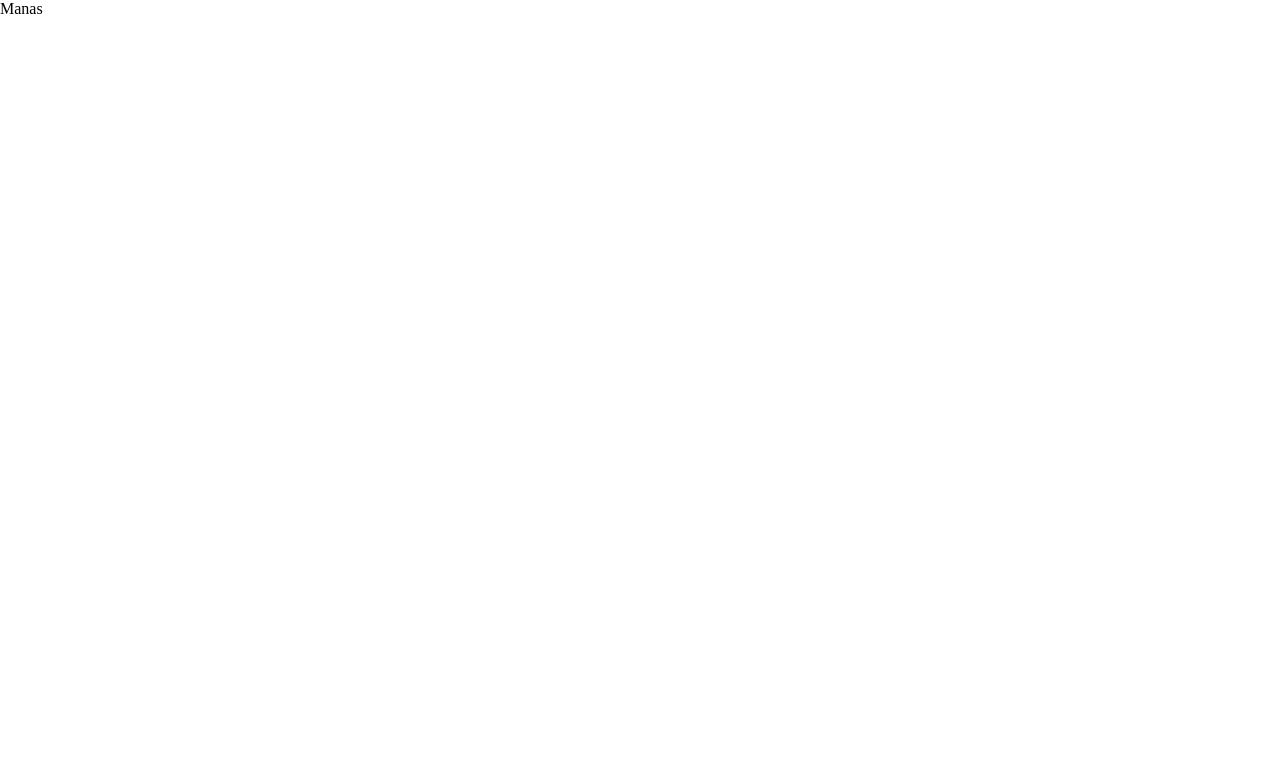
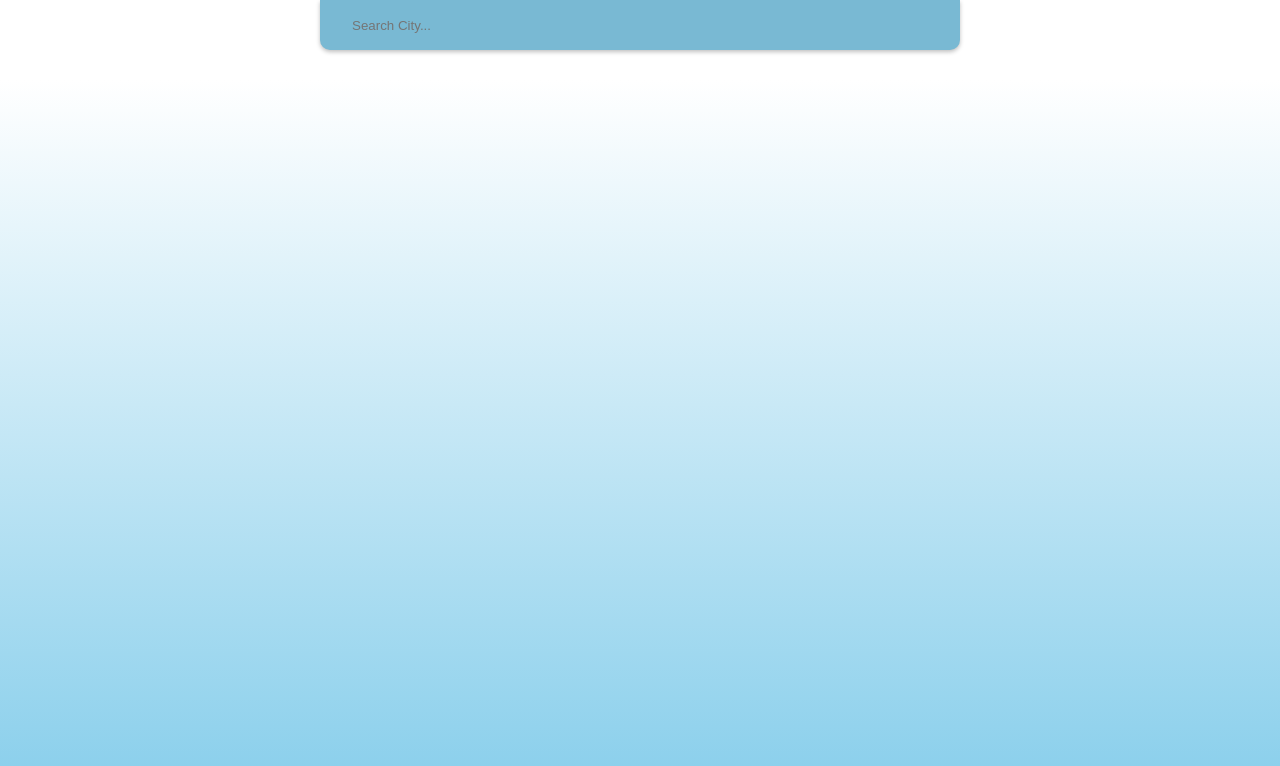
Before and after one commit to ManasMadan/GDSC-Web-Recruitment-Task, a Next.js app: page / in a window 1280 px wide. Shown: the top 766 px of the page. Built offline with nearby package versions, Linux system fonts and the light colour scheme.

Commit message:
Background Color Change Done According to Weather

```diff
--- a/next.config.js
+++ b/next.config.js
@@ -1,6 +1,6 @@
 /** @type {import('next').NextConfig} */
 const nextConfig = {
   reactStrictMode: true,
-}
+};
 
-module.exports = nextConfig
+module.exports = nextConfig;
--- /dev/null
+++ b/src/components/SearchBar.js
@@ -0,0 +1,44 @@
+import React, { useEffect, useState } from "react";
+import styles from "@/styles/SearchBar.module.css";
+import useDebounce from "@/hooks/useDebounce";
+
+export default function SearchBar({ color }) {
+  const [typing, setTyping] = useState(false);
+  const [query, setQuery] = useState("");
+  const debouncedQuery = useDebounce(query, 500);
+
+  useEffect(() => {
+    if (debouncedQuery && query.trim().length > 2) {
+      setTyping(true);
+    } else {
+      setTyping(false);
+    }
+  }, [debouncedQuery, query]);
+
+  useEffect(() => {
+    // Get API Request
+  }, [debouncedQuery]);
+
+  return (
+    <nav
+      style={{ backgroundColor: color }}
+      className={typing ? styles["searchbar-expanded"] : styles["searchbar"]}
+    >
+      <input
+        type="text"
+        onChange={(e) => {
+          if (e.target.value.trim().length > 2) {
+            setQuery(e.target.value.trim());
+          } else {
+            setQuery("");
+          }
+        }}
+        placeholder="Search City..."
+        className={styles["searchbar-input"]}
+        style={{
+          backgroundColor: color,
+        }}
+      />
+    </nav>
+  );
+}
--- /dev/null
+++ b/src/hooks/useDebounce.jsx
@@ -0,0 +1,19 @@
+import { useEffect, useState } from "react";
+
+function useDebounce(value, delay) {
+  const [debouncedValue, setDebouncedValue] = useState(value);
+
+  useEffect(() => {
+    const handler = setTimeout(() => {
+      setDebouncedValue(value);
+    }, delay);
+
+    return () => {
+      clearTimeout(handler);
+    };
+  }, [value, delay]);
+
+  return debouncedValue;
+}
+
+export default useDebounce;
--- /dev/null
+++ b/src/methods/colorMethods.js
@@ -0,0 +1,77 @@
+const getGradientColor = (currentWeatherCondition) => {
+  let gradient;
+  switch (currentWeatherCondition) {
+    case "Clouds":
+      gradient = "#C6E2FF";
+      break;
+    case "Clear":
+      gradient = "#87CEEB";
+      break;
+    case "Tornado":
+      gradient = "#FFE4E1";
+      break;
+    case "Squall":
+      gradient = "#B0C4DE";
+      break;
+    case "Ash":
+      gradient = "#C0C0C0";
+      break;
+    case "Dust":
+      gradient = "#C0C0C0";
+      break;
+    case "Sand":
+      gradient = "#F5DEB3";
+      break;
+    case "Fog":
+      gradient = "#E0E0E0";
+      break;
+    case "Haze":
+      gradient = "#E0E0E0";
+      break;
+    case "Smoke":
+      gradient = "#C0C0C0";
+      break;
+    case "Snow":
+      gradient = "#E0FFFF";
+      break;
+    case "Mist":
+      gradient = "#E0E0E0";
+      break;
+    case "Rain":
+      gradient = "#87CEFA";
+      break;
+    case "Drizzle":
+      gradient = "#B0E0E6";
+      break;
+    case "Thunderstorm":
+      gradient = "#00BFFF";
+      break;
+    default:
+      gradient = "#FFFFFF";
+  }
+  return gradient;
+};
+function shadeColor(color, percent) {
+  var R = parseInt(color.substring(1, 3), 16);
+  var G = parseInt(color.substring(3, 5), 16);
+  var B = parseInt(color.substring(5, 7), 16);
+
+  R = parseInt((R * (100 + percent)) / 100);
+  G = parseInt((G * (100 + percent)) / 100);
+  B = parseInt((B * (100 + percent)) / 100);
+
+  R = R < 255 ? R : 255;
+  G = G < 255 ? G : 255;
+  B = B < 255 ? B : 255;
+
+  R = Math.round(R);
+  G = Math.round(G);
+  B = Math.round(B);
+
+  var RR = R.toString(16).length == 1 ? "0" + R.toString(16) : R.toString(16);
+  var GG = G.toString(16).length == 1 ? "0" + G.toString(16) : G.toString(16);
+  var BB = B.toString(16).length == 1 ? "0" + B.toString(16) : B.toString(16);
+
+  return "#" + RR + GG + BB;
+}
+export { getGradientColor, shadeColor };
--- a/src/pages/index.js
+++ b/src/pages/index.js
@@ -1,3 +1,43 @@
-export default function Home() {
-  return <main>Manas</main>;
+import { getGradientColor, shadeColor } from "@/methods/colorMethods";
+import styles from "@/styles/Home.module.css";
+import SearchBar from "@/components/SearchBar";
+import { useEffect, useState } from "react";
+
+const weatherConditions = [
+  "Clouds",
+  "Clear",
+  "Tornado",
+  "Squall",
+  "Ash",
+  "Dust",
+  "Sand",
+  "Fog",
+  "Haze",
+  "Smoke",
+  "Snow",
+  "Mist",
+  "Rain",
+  "Drizzle",
+  "Thunderstorm",
+];
+
+export default function Home({ data }) {
+  const [gradientColor, setGradienColor] = useState(
+    getGradientColor(weatherConditions[1])
+  );
+
+  useEffect(() => {
+    setGradienColor(getGradientColor(weatherConditions[1]));
+  }, [data]);
+
+  return (
+    <main
+      className={styles.main}
+      style={{
+        background: `linear-gradient(to bottom, white 10%, ${gradientColor})`,
+      }}
+    >
+      <SearchBar color={shadeColor(gradientColor, -10)} />
+    </main>
+  );
 }
--- /dev/null
+++ b/src/styles/Home.module.css
@@ -0,0 +1,4 @@
+.main {
+  width: 100vw;
+  height: 100vh;
+}
--- /dev/null
+++ b/src/styles/SearchBar.module.css
@@ -0,0 +1,33 @@
+.searchbar {
+  margin: auto;
+  width: 50vw;
+  min-width: 300px;
+  height: 50px;
+  border-radius: 0px 0px 10px 10px;
+  box-shadow: 0 2px 4px rgba(0, 0, 0, 0.25);
+  display: flex;
+  justify-content: center;
+  padding: 5px 10px;
+  transition: 0.2s;
+}
+.searchbar-expanded {
+  margin: auto;
+  width: 50vw;
+  min-width: 300px;
+  max-height: 300px;
+  border-radius: 0px 0px 10px 10px;
+  box-shadow: 0 15px 15px rgba(0, 0, 0, 0.25);
+  display: flex;
+  justify-content: center;
+  padding: 5px 10px;
+  transition: 0.2s;
+}
+.searchbar-input {
+  width: 45vw;
+  min-width: 300px;
+  height: 40px;
+  border: none;
+}
+.searchbar-input:focus {
+  outline: none;
+}
```
